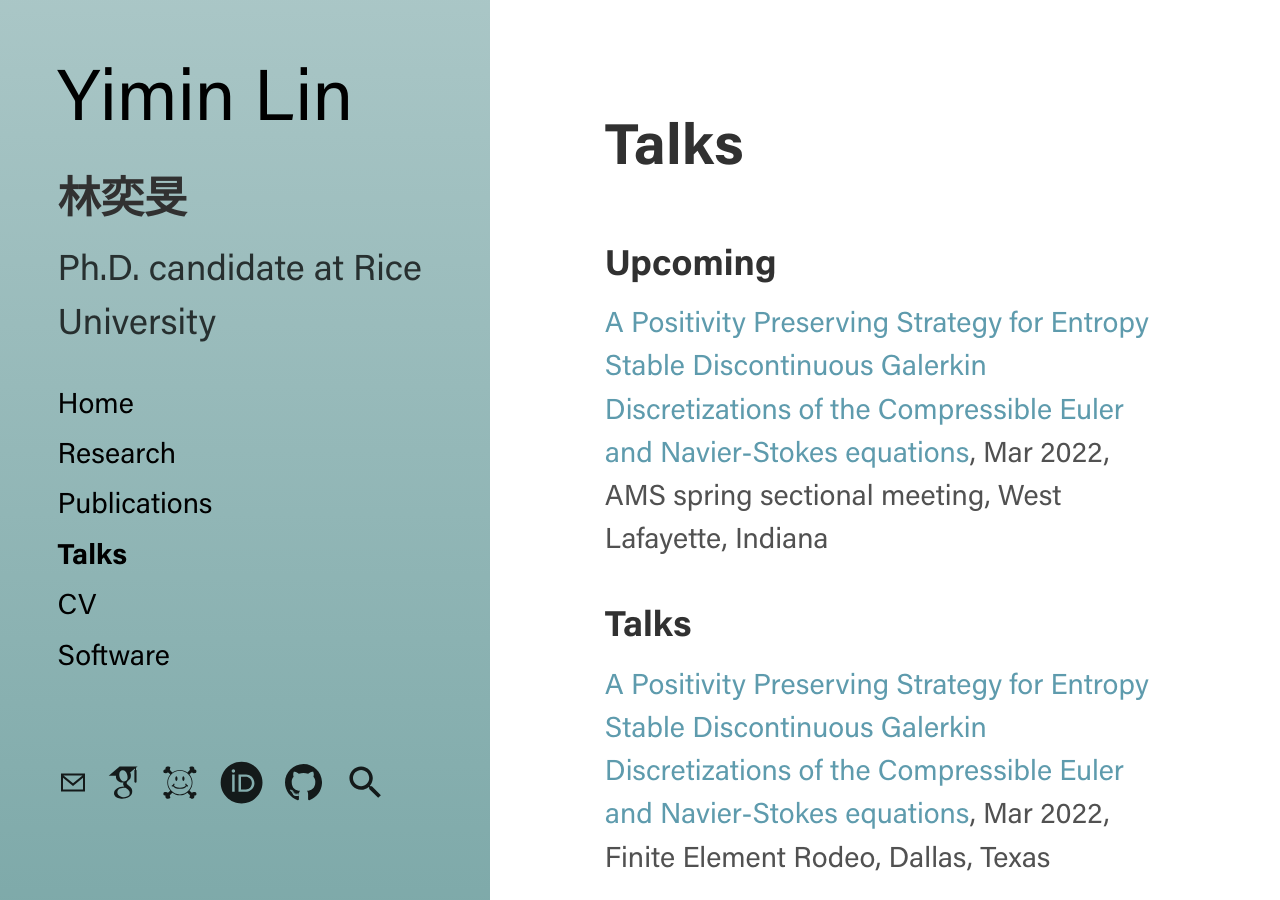
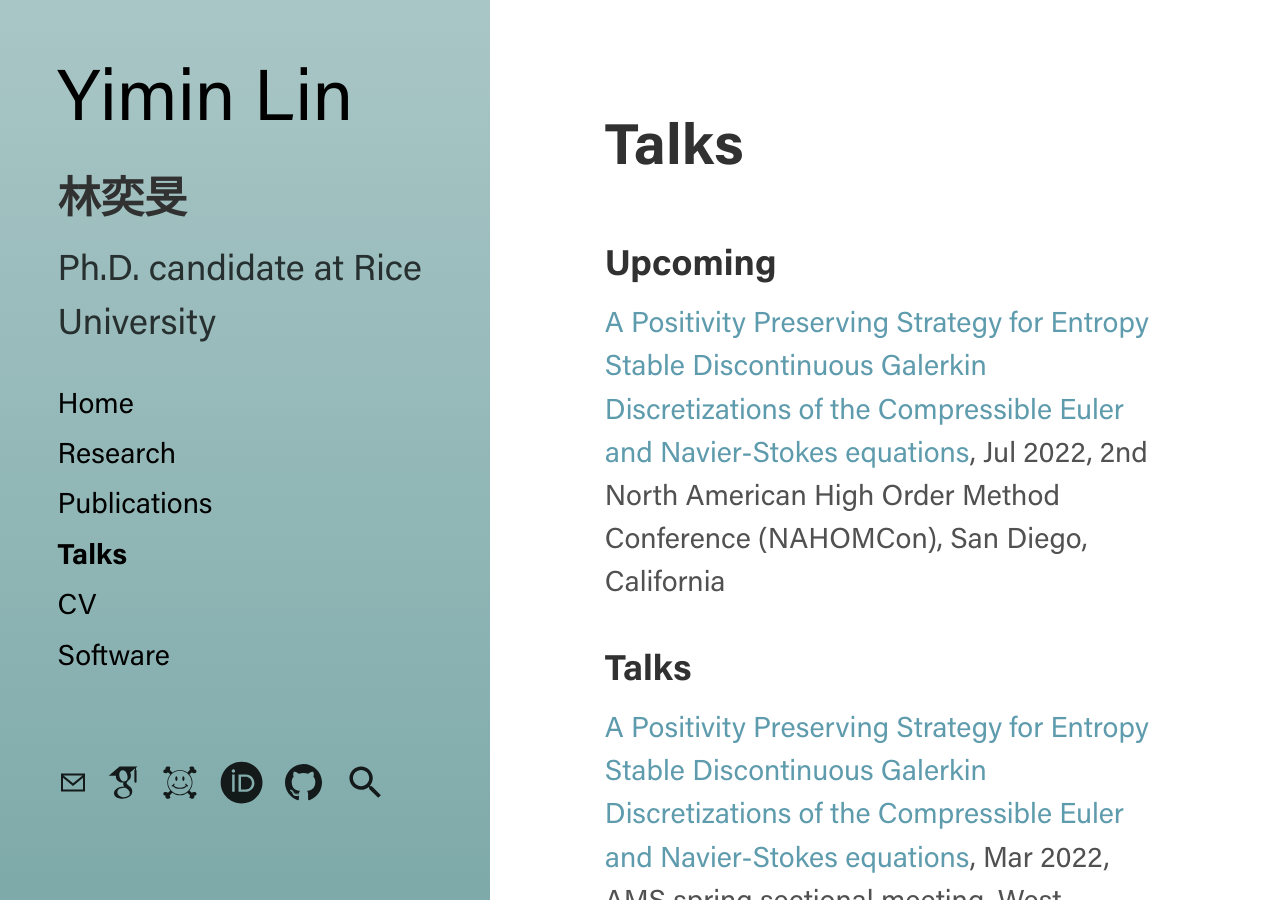
Before and after one commit to yiminllin/yiminllin.github.io, a Jekyll site: the page built from talks.md, in a window 1280 px wide and 900 px high. Built offline with Jekyll 4.4.1, drawn with Linux system fonts in a browser that asks for light colours.

Commit message:
update AMS

```diff
--- a/talks.md
+++ b/talks.md
@@ -9,9 +9,12 @@ sidebar_sort_order: 4
 ### Upcoming
 
 [A Positivity Preserving Strategy for Entropy Stable Discontinuous Galerkin Discretizations of the Compressible Euler
-and Navier-Stokes equations](), Mar 2022, AMS spring sectional meeting, West Lafayette, Indiana
+and Navier-Stokes equations](), Jul 2022, 2nd North American High Order Method Conference (NAHOMCon), San Diego, California
 
 ### Talks
+
+[A Positivity Preserving Strategy for Entropy Stable Discontinuous Galerkin Discretizations of the Compressible Euler
+and Navier-Stokes equations](pdf/AMS_Spring_Central_Mar_2021.pdf), Mar 2022, AMS spring sectional meeting, West Lafayette, Indiana
 
 [A Positivity Preserving Strategy for Entropy Stable Discontinuous Galerkin Discretizations of the Compressible Euler
 and Navier-Stokes equations](pdf/FEM_Rodeo_Mar_2022.pdf), Mar 2022, Finite Element Rodeo, Dallas, Texas
```
Also changed, not shown: 1 other file.
